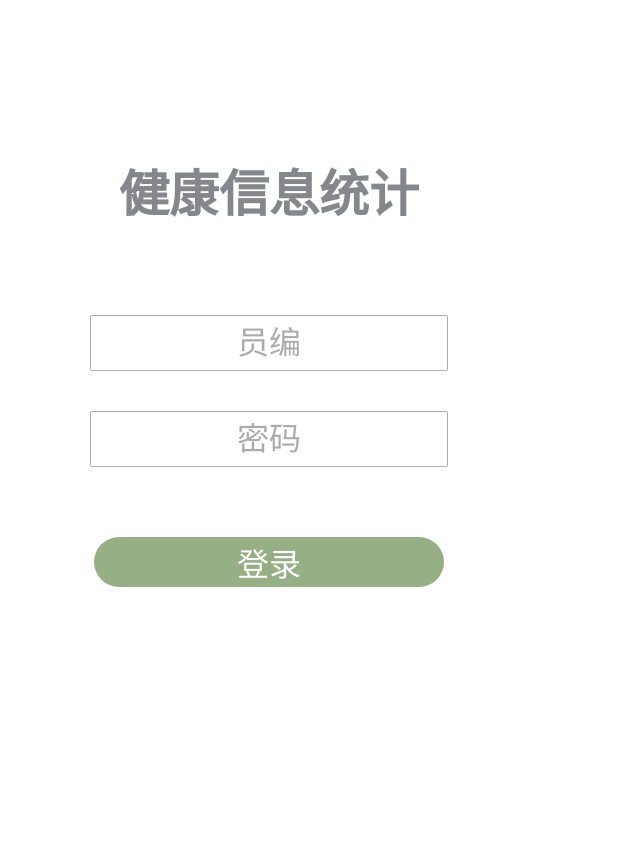
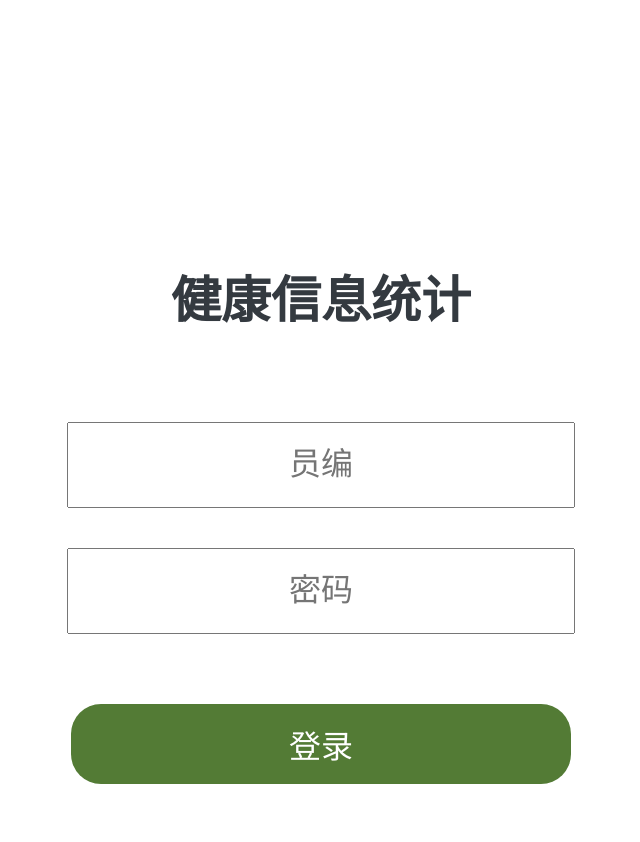
Before and after one commit to shanks-m/TemperatureStatistics, a Django app: page /TemperatureReporter/ in a window 1280 px wide. Shown: the whole page, without its empty margins (319-959 px from the left). Before the commit the page ends 587 px from the top, so only its background shows below. Run offline with Django 3.2, Linux system fonts and the light colour scheme; some libraries are stand-ins or nearby versions.

Commit message:
修改样式

```diff
--- a/templates/Login.html
+++ b/templates/Login.html
@@ -14,8 +14,8 @@
             background-color: rgb(83, 123, 53);
             color: white;
             border: 0px;
-            width: 350px;
-			height: 50px;
+            width: 500px;
+			height: 80px;
             margin: 50px;
             font-size: 32px;
             border-radius: 30px;
@@ -24,8 +24,8 @@
         }
 
         #loginPwd, #employeeId {
-                width: 350px;
-			    height: 50px;
+                width: 500px;
+			    height: 80px;
 			    margin: 20px;
 			    font-size: 32px;
 			    text-align: center;
@@ -33,19 +33,22 @@
         }
 
         form {
-            border: transparent 2px;
-            padding: 60px 30px 30px 30px;
             width: 500px;
             height: 200px;
             align-content: center;
             text-align: center;
-            opacity: 0.6;
-            margin: 60px 260px 260px 300px;
+            display: inline;
         }
 
         h1{
             font-size: 50px;
             color: #343a40;
+        }
+
+        div{
+            width:100%;
+            text-align: center;
+            margin-top: 260px;
         }
     </style>
     <script language="javascript">
```
